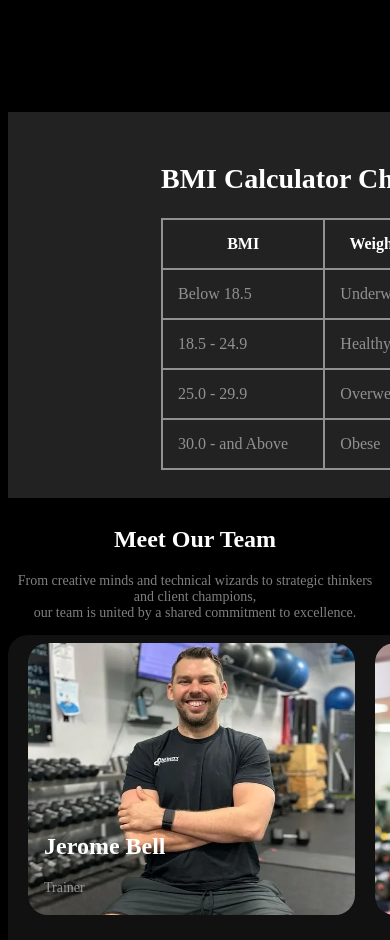
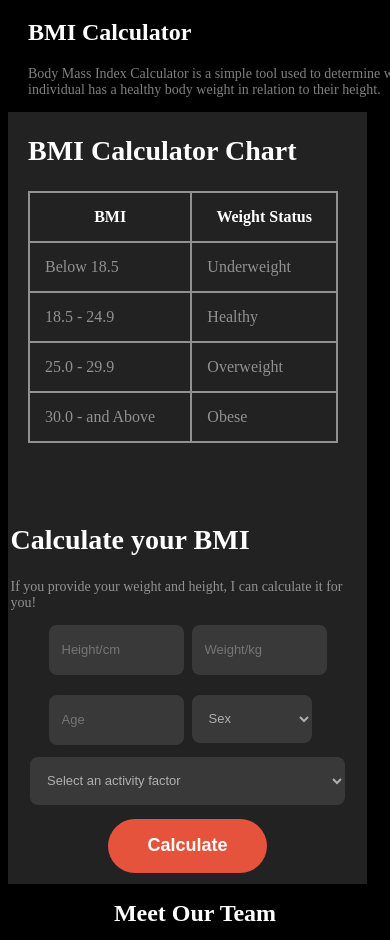
Before and after one commit to samiurrahmann/assignment-2, a plain HTML site: page index.html in a window 390 px wide. Shown: the part 3700-4640 px from the top of the page. Drawn offline with Linux system fonts and the light colour scheme.

Commit message:
added responsive

```diff
--- a/index.html
+++ b/index.html
@@ -161,7 +161,7 @@
             <div class="input-section">
                 <div class="title-input-style">
                     <h2 class="white input-title">Calculate your BMI</h2>
-                    <p class="descripsion">If you provide your weight and height, I can calculate it for you!</p>
+                    <p class="descripsion ">If you provide your weight and height, I can calculate it for you!</p>
                 </div>
                 <div class="perent-input">
                     <input class="input-text input-grid" type="text" placeholder="Height/cm">
@@ -260,7 +260,7 @@
              </div>
         </section>
     </main>
-    <footer>
+    <!-- <footer>
         <div class="foot-perent">
         <div class="footer-intro">
             <h1 class="footer-title">Fitness</h1>
@@ -297,7 +297,7 @@
     </div>
         <hr width="80%" size="2">
         <p class="descripsion foot-right">All right reserved @Samiur 2024</p>
-    </footer>
+    </footer> -->
 
 
 </body>
--- a/style/style.css
+++ b/style/style.css
@@ -519,7 +519,8 @@ hr{
 
      .hero-parent,
      .Habits-cards-perent
-     {
+      {
+        display: flex;
         flex-direction: column;
     }
     .hero-child{
@@ -568,6 +569,61 @@ hr{
   .extra-btn{
     width: 277px;
   }
+  /* Calculator style  */
+  .calculator-base{
+    display: flex;
+    flex-direction: column;
+    height: 772px;
+    width: 359px;
+
+
+  }
+.calculator-intro{
+    text-align: left;
+    padding-left: 20px;
+
+}
+.calculator-parent{
+    width:310px ;
+    height: 210px;
+   margin-right: auto;
+   margin-bottom: auto;
+   padding-left: 20px;
+}
+.input-section{
+    width: 354px;
+    height: 395px;
+}
+
+/* input  style  */
+.input-section{
+    width: 354px;
+    height: 395px;
+}
+.input-grid{
+    width: 120px;
+
+}
+.input-last{
+    width: 315px;
+}
+
+
+/* team-section */
+.team-section{
+    padding-top: 100%;
+}
+.card-perant{
+    display: none;
+    flex-direction: column;
+    width: 353px;
+    height: 1188px;
+}
+.team-intro{
+
+}
+
+
 
 
 }
```
